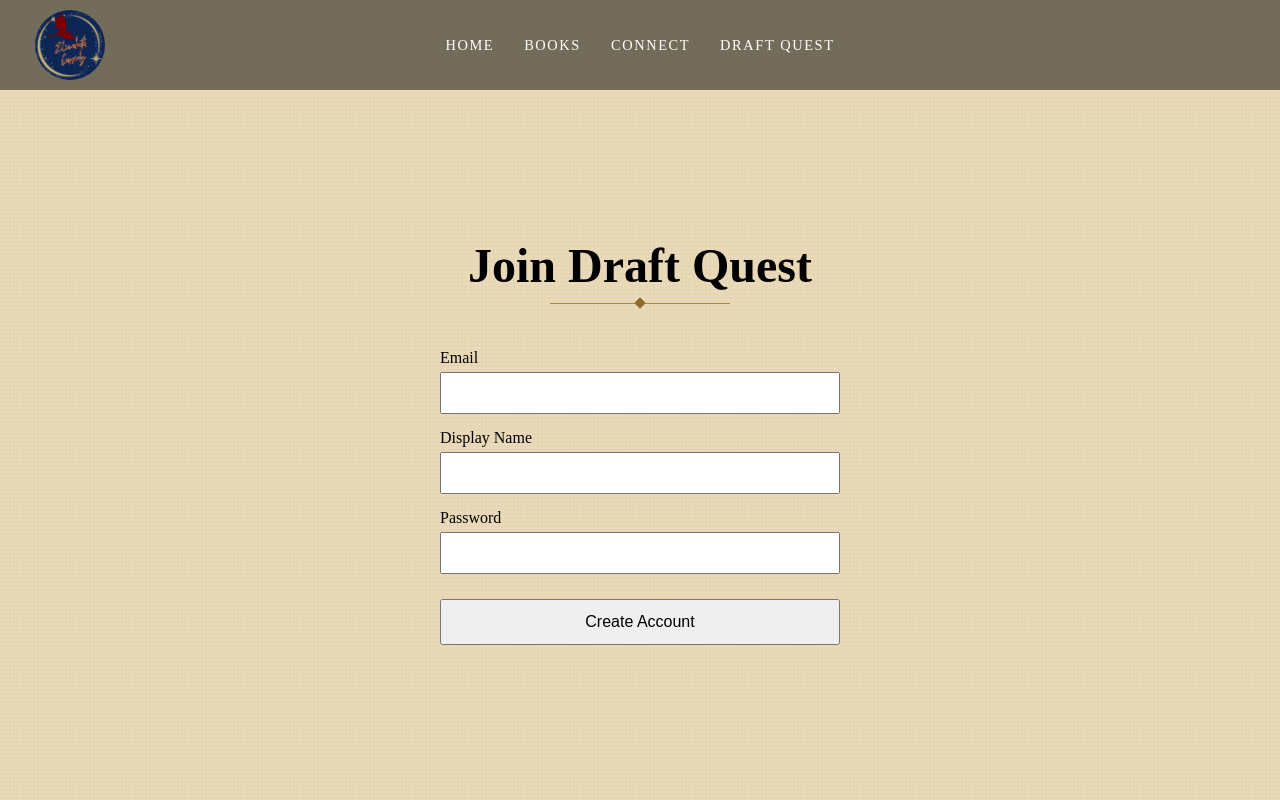
After one commit to abefigueroa/elizabethcassidyfantasy, a Flask app: page /draft-quest/register in a window 1280 px wide. The commit adds this page. Run offline with Flask 3, Linux system fonts and the light colour scheme.

Commit message:
Add Draft Quest user registration

```diff
--- a/app.py
+++ b/app.py
@@ -1,6 +1,14 @@
-from flask import Flask, render_template
+from flask import Flask, render_template, redirect, request, url_for
+from werkzeug.security import generate_password_hash
+
+from models import User, db
+
 
 app = Flask(__name__)
+
+app.config["SQLALCHEMY_DATABASE_URI"] = "sqlite:///draft_quest.db"
+
+db.init_app(app)
 
 
 @app.route("/")
@@ -23,5 +31,53 @@ def draft_quest():
     return render_template("draft-quest/index.html")
 
 
+@app.route("/draft-quest/register", methods=["GET", "POST"])
+def register():
+    error = None
+
+    if request.method == "POST":
+        email = request.form["email"].strip().lower()
+        display_name = request.form["display_name"].strip()
+        password = request.form["password"]
+
+        existing_email = db.session.execute(
+            db.select(User).where(User.email == email)
+        ).scalar_one_or_none()
+
+        existing_display_name = db.session.execute(
+            db.select(User).where(User.display_name == display_name)
+        ).scalar_one_or_none()
+
+        if not email or not display_name or not password:
+            error = "All fields are required."
+        elif existing_email:
+            error = "An account with that email already exists."
+        elif existing_display_name:
+            error = "That display name is already taken."
+        else:
+            user = User(
+                email=email,
+                display_name=display_name,
+                password_hash=generate_password_hash(password),
+            )
+
+            db.session.add(user)
+            db.session.commit()
+
+            return redirect(url_for("draft_quest"))
+
+    return render_template(
+        "draft-quest/register.html",
+        error=error,
+    )
+
+
+def main() -> None:
+    with app.app_context():
+        db.create_all()
+
+    app.run(debug=True)
+
+
 if __name__ == "__main__":
-    app.run(debug=True)
+    main()
--- a/static/css/draft-quest.css
+++ b/static/css/draft-quest.css
@@ -14,3 +14,44 @@
     margin: 0 auto;
     line-height: 1.6;
 }
+
+.registration_form {
+    width: 90%;
+    max-width: 400px;
+    margin: 30px auto;
+    display: flex;
+    flex-direction: column;
+    text-align: left;
+}
+
+.registration_form label {
+    margin-top: 15px;
+    margin-bottom: 5px;
+}
+
+.registration_form input {
+    padding: 10px;
+    font-size: 1rem;
+}
+
+.registration_form button {
+    margin-top: 25px;
+    padding: 12px;
+    font-size: 1rem;
+    cursor: pointer;
+}
+
+.form_error {
+    color: darkred;
+    font-style: normal;
+}
+
+.draft_quest_button {
+    display: inline-block;
+    margin-top: 20px;
+    padding: 12px 24px;
+    background-color: #8f6b2f;
+    color: white;
+    text-decoration: none;
+    border-radius: 4px;
+}
--- a/templates/draft-quest/index.html
+++ b/templates/draft-quest/index.html
@@ -20,6 +20,11 @@ Draft Quest | Elizabeth Cassidy Fantasy
         Set a writing goal, track your progress, and take on the quest
         alongside other writers.
     </p>
+
+    <a href="{{ url_for('register') }}" class="draft_quest_button">
+    Create an Account
+    </a>
+
 </main>
 
 {% endblock %}
--- /dev/null
+++ b/templates/draft-quest/register.html
@@ -0,0 +1,58 @@
+{% extends "base.html" %}
+
+{% block title %}
+Register | Draft Quest
+{% endblock %}
+
+{% block extra_css %}
+<link rel="stylesheet"
+      href="{{ url_for('static', filename='css/draft-quest.css') }}">
+{% endblock %}
+
+{% block content %}
+
+<main class="draft_quest_home">
+
+    <h1>Join Draft Quest</h1>
+
+    <div class="title_divider"></div>
+
+    {% if error %}
+        <p class="form_error">{{ error }}</p>
+    {% endif %}
+
+    <form method="POST" class="registration_form">
+
+        <label for="email">Email</label>
+        <input
+            type="email"
+            id="email"
+            name="email"
+            required
+        >
+
+        <label for="display_name">Display Name</label>
+        <input
+            type="text"
+            id="display_name"
+            name="display_name"
+            required
+        >
+
+        <label for="password">Password</label>
+        <input
+            type="password"
+            id="password"
+            name="password"
+            required
+        >
+
+        <button type="submit">
+            Create Account
+        </button>
+
+    </form>
+
+</main>
+
+{% endblock %}
```
Also changed, not shown: models.py (added, +14 -0 lines), 1 other file.
